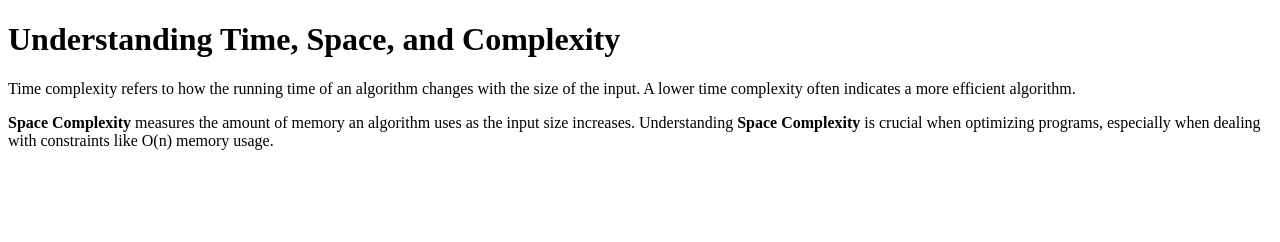
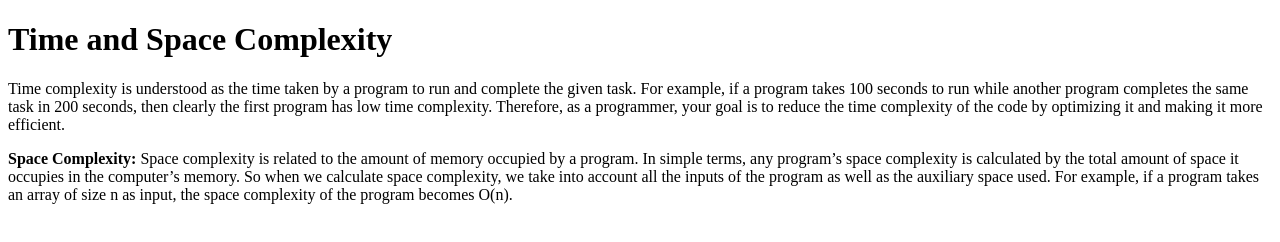
Before and after one commit to acciojob/time-and-space-complexity-ArpitaAmbalkar, a website: page main.html in a window 1280 px wide. Drawn offline with Linux system fonts and the light colour scheme.

Commit message:
created a submission

```diff
--- a/main.html
+++ b/main.html
@@ -5,14 +5,13 @@
 </head>
 <body>
 
-  <h1>Understanding Time, Space, and Complexity</h1>
+  <h1>Time and Space Complexity</h1>
 
   <p>
-    Time complexity refers to how the running time of an algorithm changes with the size of the input. A lower time complexity often indicates a more efficient algorithm.
-  </p>
+    Time complexity is understood as the time taken by a program to run and complete the given task. For example, if a program takes 100 seconds to run while another program completes the same task in 200 seconds, then clearly the first program has low time complexity. Therefore, as a programmer, your goal is to reduce the time complexity of the code by optimizing it and making it more efficient.
 
   <p>
-    <b>Space Complexity</b> measures the amount of memory an algorithm uses as the input size increases. Understanding <b>Space Complexity</b> is crucial when optimizing programs, especially when dealing with constraints like O(n) memory usage.
+    <b>Space Complexity: </b>Space complexity is related to the amount of memory occupied by a program. In simple terms, any program’s space complexity is calculated by the total amount of space it occupies in the computer’s memory. So when we calculate space complexity, we take into account all the inputs of the program as well as the auxiliary space used. For example, if a program takes an array of size n as input, the space complexity of the program becomes O(n).
   </p>
 
 </body>
```
